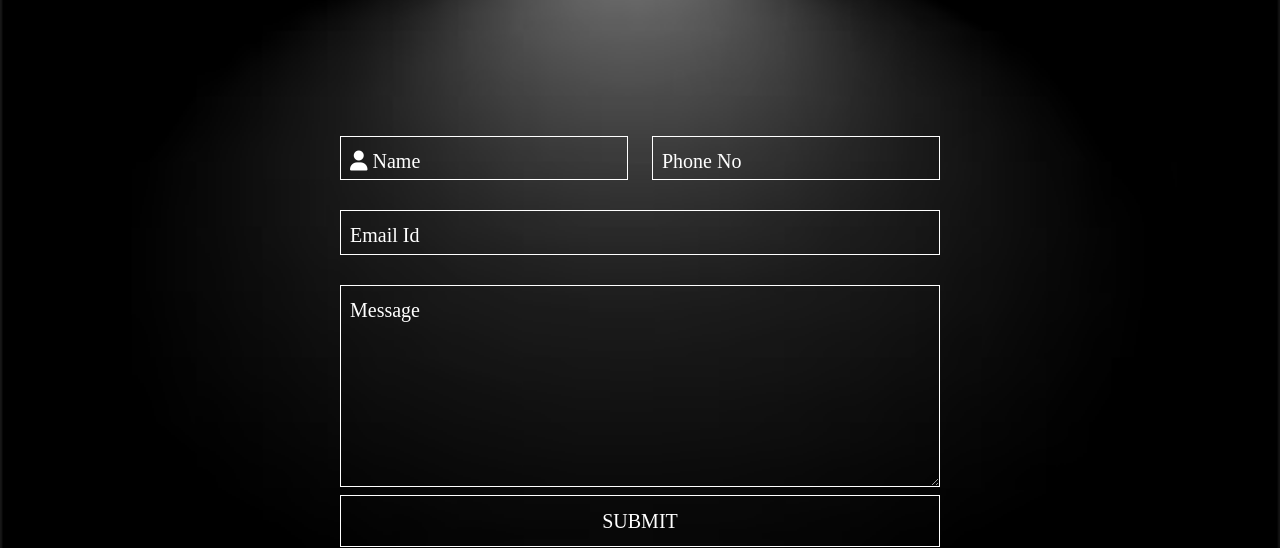
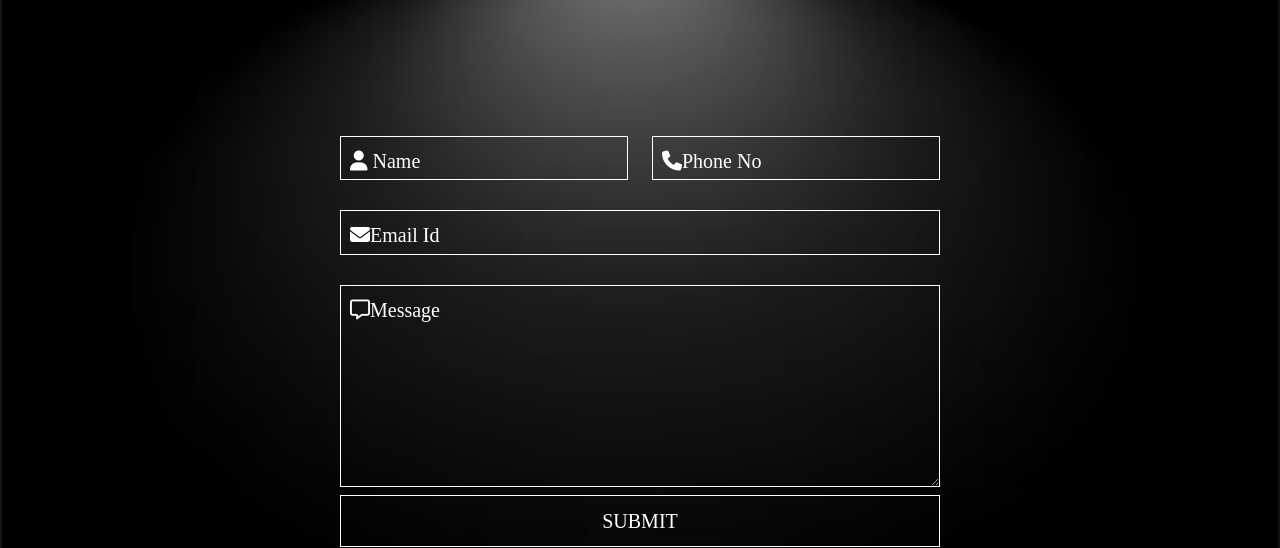
Before and after one commit to SrijanDevOps/Portfolio-Website-1.0, a plain HTML site: page index.html in a window 1280 px wide. Shown: the part 3400-3948 px from the top of the page. Drawn offline with nearby package versions, Linux system fonts and the light colour scheme.

Commit message:
Update index.html
added icons in contact section

```diff
--- a/index.html
+++ b/index.html
@@ -489,17 +489,17 @@
               </div>
               <div class="input-group">
                 <input type="text" id="number" required>
-                <label for="number">Phone No</label>
+                <label for="number"><i class="fa-solid fa-phone"></i>Phone No</label>
               </div>
 
             </div>
             <div class="input-group">
               <input type="email" id="email" required>
-              <label for="email">Email Id</label>
+              <label for="email"><i class="fa-solid fa-envelope"></i>Email Id</label>
             </div>
             <div class="input-group">
               <textarea  id="message" rows="8" required></textarea>
-              <label for="message">Message</label>
+              <label for="message"><i class="fa-regular fa-message"></i>Message</label>
             </div>
             <div>
               <button type="submit">SUBMIT</button>
```
